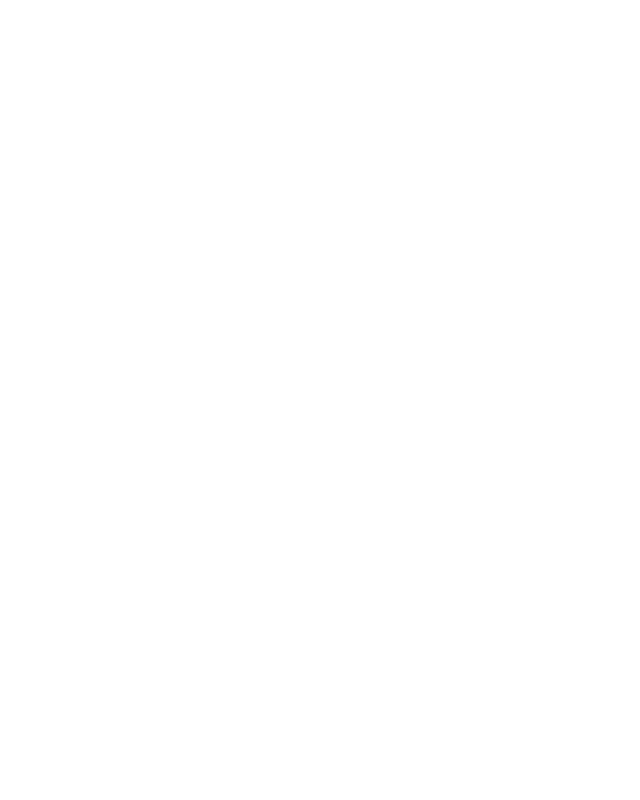
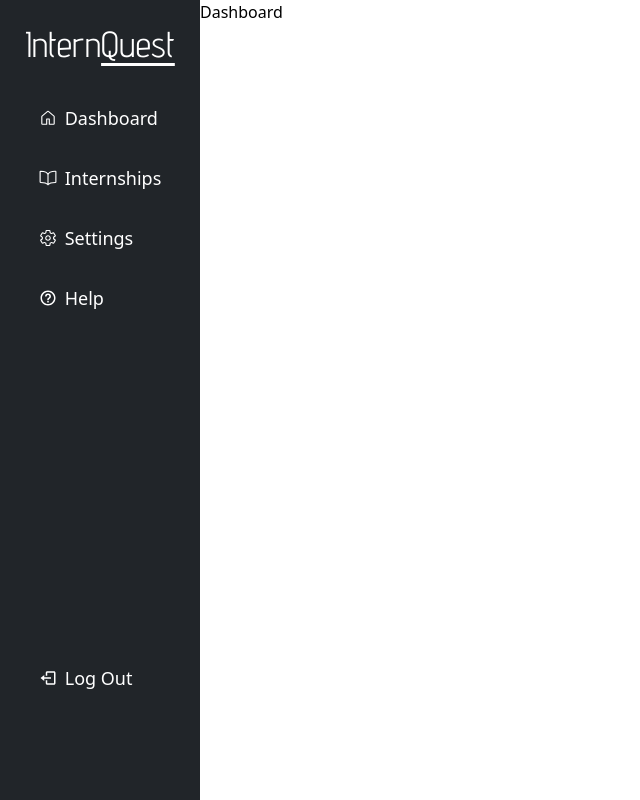
Before and after one commit to adk-saugat/InternQuest, a React (Vite) app in the folder client/: page /dashboard in a window 1280 px wide. Before the commit this address had no page. Shown: the whole page, without its empty margins (0-640 px from the left). Built offline with nearby package versions, Linux system fonts and the light colour scheme; a web font is replaced by a local one.

Commit message:
separating sidebar and creating navs page render

```diff
--- a/client/src/App.jsx
+++ b/client/src/App.jsx
@@ -3,12 +3,14 @@
 
 import LoginPage from "./routes/LoginPage"
 import SignupPage from "./routes/SignupPage"
+import DashboardPage from "./routes/DashboardPage"
 
 function App() {
   return (
     <Routes>
       <Route path="/" element={<LoginPage />} />
       <Route path="/signup" element={<SignupPage />} />
+      <Route path="/dashboard" element={<DashboardPage />} />
     </Routes>
   )
 }
--- /dev/null
+++ b/client/src/components/Dashboard.jsx
@@ -0,0 +1,5 @@
+function Dashboard() {
+  return <div className="w-[80%]">Dashboard</div>
+}
+
+export default Dashboard
--- /dev/null
+++ b/client/src/components/Internships.jsx
@@ -0,0 +1,5 @@
+function Internships() {
+  return <div>Internships</div>
+}
+
+export default Internships
--- /dev/null
+++ b/client/src/components/Sidebar.jsx
@@ -0,0 +1,49 @@
+import { GoHome } from "react-icons/go"
+import { IoBookOutline } from "react-icons/io5"
+import { CgProfile } from "react-icons/cg"
+import { IoSettingsOutline } from "react-icons/io5"
+import { BiLogOut } from "react-icons/bi"
+import { BiHelpCircle } from "react-icons/bi"
+
+function Sidebar({ setActivePage }) {
+  return (
+    <div className="w-full my-8 flex flex-col items-center">
+      <ul className="flex flex-col gap-4 text-lg">
+        <li
+          onClick={() => setActivePage("dashboard")}
+          className="px-8 py-2 hover:bg-gray-600 hover:shadow-2xl flex items-center gap-2 cursor-pointer"
+        >
+          <GoHome />
+          <span>Dashboard</span>
+        </li>
+        <li
+          onClick={() => setActivePage("internships")}
+          className="px-8 py-2 hover:bg-gray-600 hover:shadow-2xl flex items-center gap-2 cursor-pointer"
+        >
+          <IoBookOutline />
+          <span>Internships</span>
+        </li>
+        <li
+          onClick={() => setActivePage("settings")}
+          className="px-8 py-2 hover:bg-gray-600 hover:shadow-2xl flex items-center gap-2 cursor-pointer"
+        >
+          <IoSettingsOutline />
+          <span>Settings</span>
+        </li>
+        <li
+          onClick={() => setActivePage("help")}
+          className="px-8 py-2 hover:bg-gray-600 hover:shadow-2xl flex items-center gap-2 cursor-pointer"
+        >
+          <BiHelpCircle />
+          <span>Help</span>
+        </li>
+        <li className="px-8 py-2 mt-80 hover:bg-gray-600 hover:shadow-2xl flex items-center gap-2 cursor-pointer">
+          <BiLogOut />
+          <span>Log Out</span>
+        </li>
+      </ul>
+    </div>
+  )
+}
+
+export default Sidebar
--- a/client/src/contexts/userContext.jsx
+++ b/client/src/contexts/userContext.jsx
@@ -33,7 +33,6 @@
 
 // Registering User
 const registerUser = async (userCredential) => {
-  // console.log("register User")
   try {
     const user = await axios.post(
       "http://localhost:3000/users/register",
--- /dev/null
+++ b/client/src/routes/DashboardPage.jsx
@@ -0,0 +1,30 @@
+import { useEffect, useState } from "react"
+import { useNavigate } from "react-router-dom"
+
+import Dashboard from "../components/Dashboard"
+import Sidebar from "../components/Sidebar"
+import Internships from "../components/Internships"
+
+function DashboardPage() {
+  const [activePage, setActivePage] = useState("dashboard")
+  const navigate = useNavigate()
+  useEffect(() => {
+    if (localStorage.length == 0) {
+      //navigate("/")
+    }
+  }, [])
+  return (
+    <div className="w-screen h-screen flex">
+      <div className="w-[15%] h-full bg-[#212529] text-white min-w-[200px]">
+        <h1 className="font-advent text-4xl pt-6 text-center">
+          Intern<span className="underline underline-offset-6">Quest</span>
+        </h1>
+        <Sidebar setActivePage={setActivePage} />
+      </div>
+      {activePage === "dashboard" && <Dashboard />}
+      {activePage === "internships" && <Internships />}
+    </div>
+  )
+}
+
+export default DashboardPage
```
